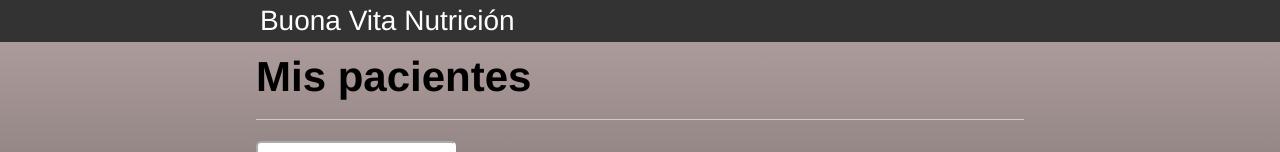
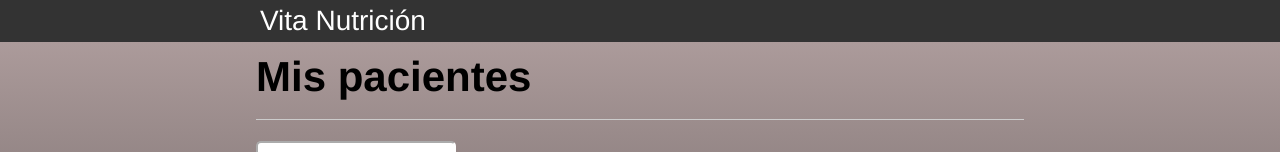
Before and after one commit to YonatanRojas/Listas-de-Pacientes, a plain HTML site: page index.html in a window 1280 px wide. Shown: the top 152 px of the page. Drawn offline with Linux system fonts and the light colour scheme.

Commit message:
actualizacion

```diff
--- a/index.html
+++ b/index.html
@@ -12,7 +12,7 @@
 
 		<header>
 			<div class="container">
-				<h1 class="titulo">Buona Vita Nutrición</h1>
+				<h1 class="titulo">Vita Nutrición</h1>
 			</div>
 		</header>
 		<main>
```
